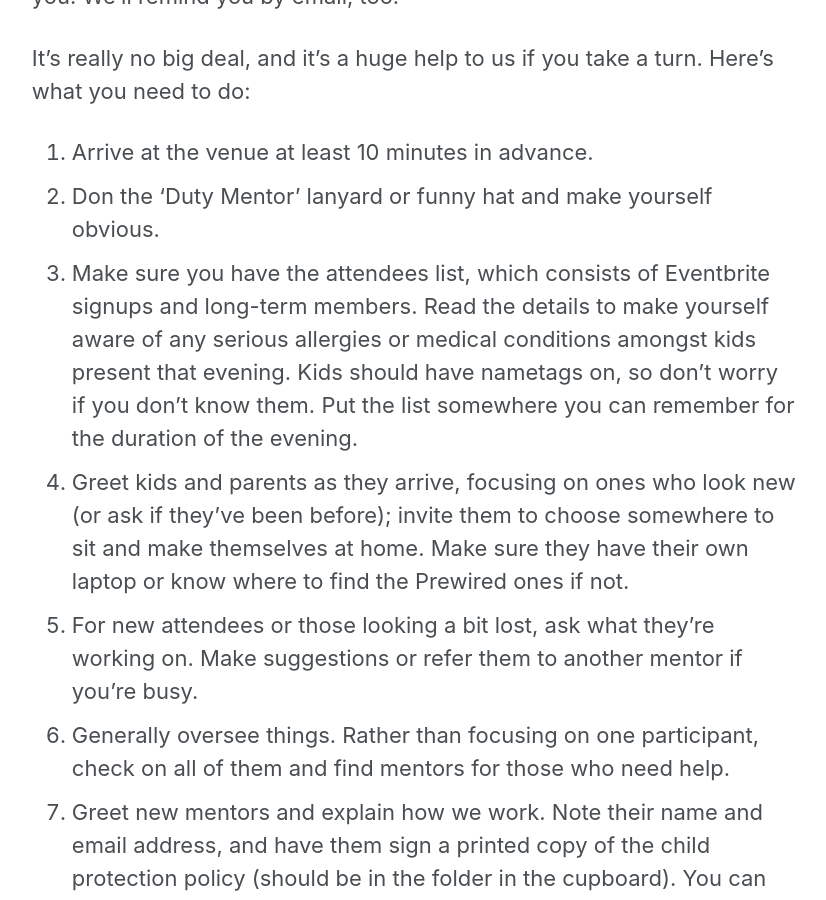
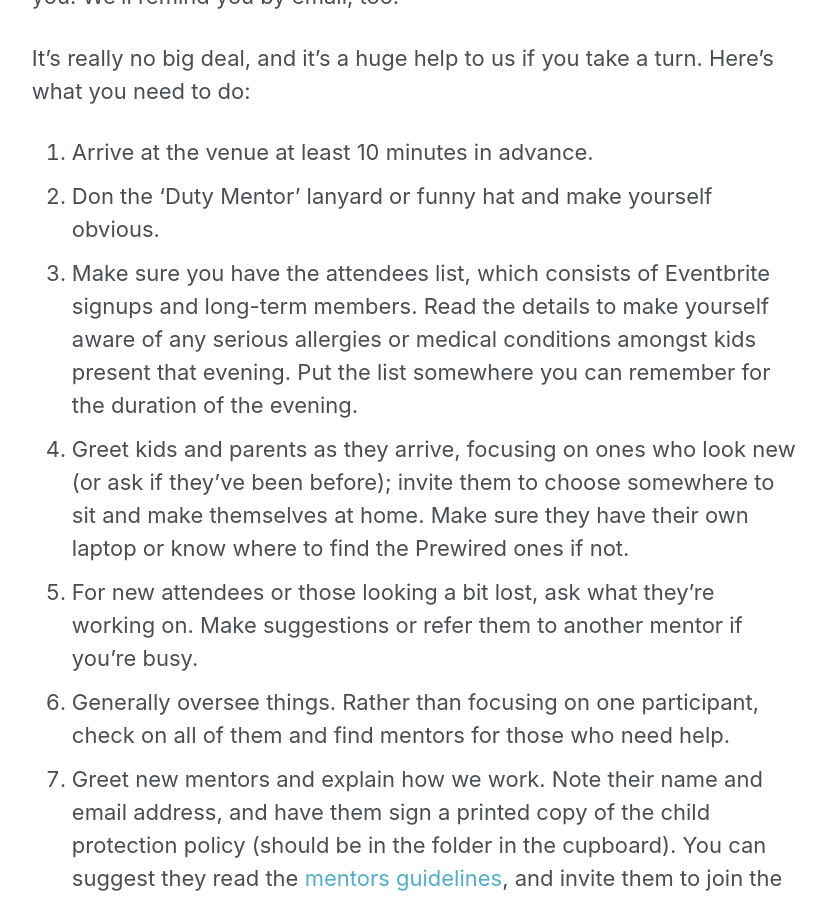
Before and after one commit to prewired/prewired.github.io, a Jekyll site: the page built from _pages/duty-mentor.md, in a window 1280 px wide and 900 px high, scrolled down 1424 px. Shown: the whole window, without its empty margins (252-1078 px from the left). Built offline with Jekyll 4.4.1, drawn with Linux system fonts in a browser that asks for light colours.

Commit message:
updated text about name tags

```diff
--- a/_pages/duty-mentor.md
+++ b/_pages/duty-mentor.md
@@ -15,7 +15,7 @@ It's really no big deal, and it's a huge help to us if you take a turn. Here's w
 
 1. Arrive at the venue at least 10 minutes in advance.
 2. Don the 'Duty Mentor' lanyard or funny hat and make yourself obvious.
-3. Make sure you have the attendees list, which consists of Eventbrite signups and long-term members. Read the details to make yourself aware of any serious allergies or medical conditions amongst kids present that evening. Kids should have nametags on, so don't worry if you don't know them. Put the list somewhere you can remember for the duration of the evening.
+3. Make sure you have the attendees list, which consists of Eventbrite signups and long-term members. Read the details to make yourself aware of any serious allergies or medical conditions amongst kids present that evening. Put the list somewhere you can remember for the duration of the evening.
 4. Greet kids and parents as they arrive, focusing on ones who look new (or ask if they've been before); invite them to choose somewhere to sit and make themselves at home. Make sure they have their own laptop or know where to find the Prewired ones if not.
 5. For new attendees or those looking a bit lost, ask what they're working on. Make suggestions or refer them to another mentor if you're busy.
 6. Generally oversee things. Rather than focusing on one participant, check on all of them and find mentors for those who need help.
```
